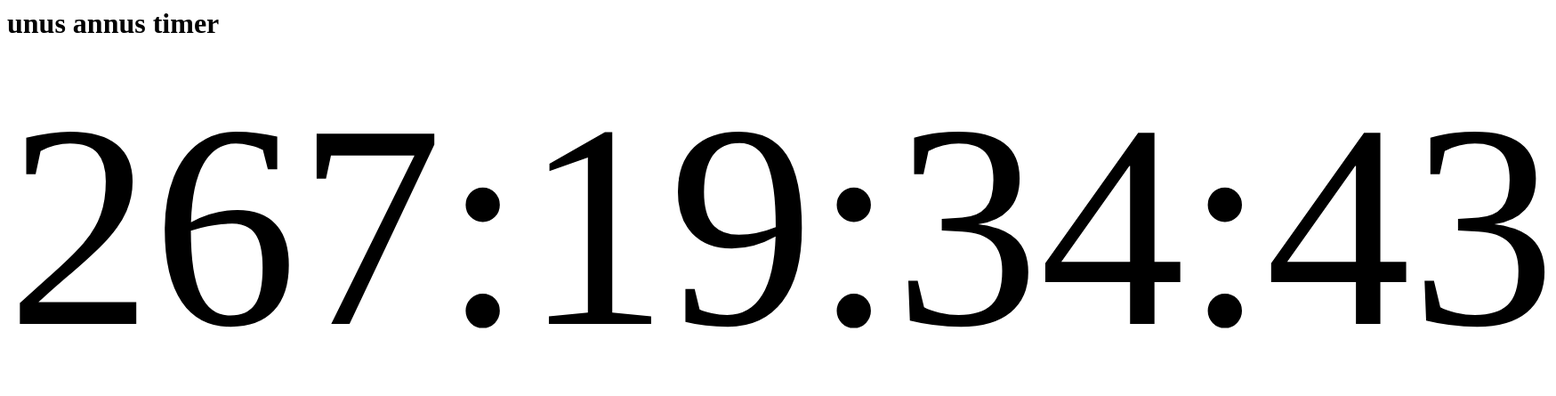
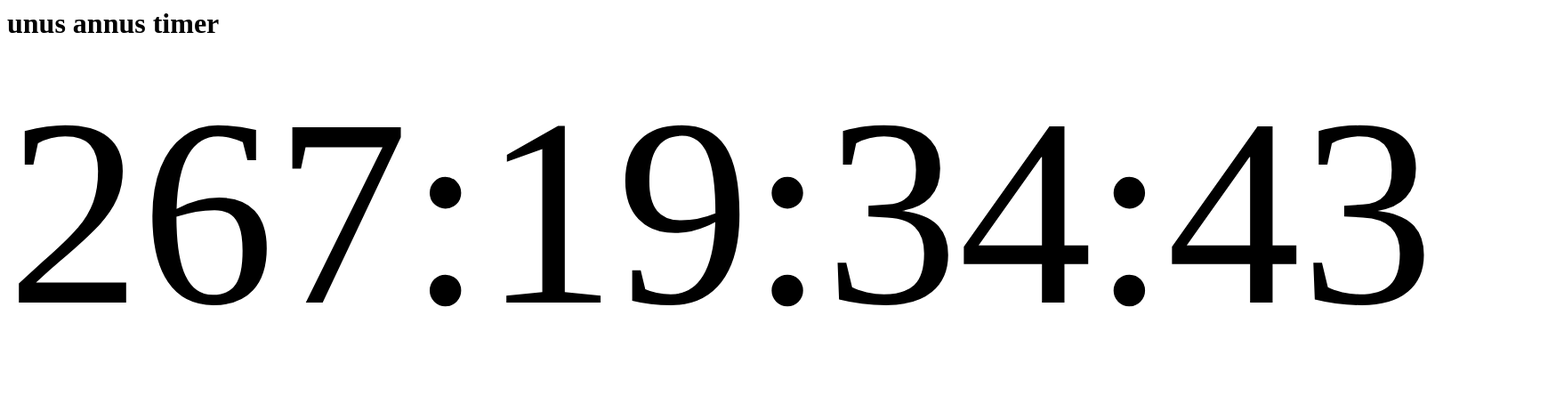
Before and after one commit to prokittycoder2019/unus-annus-timer, a plain HTML site: page index.html in a window 1280 px wide. Shown: the whole page at 89% size, 1749 px wide, since content can reach past the window. Drawn offline with Linux system fonts and the light colour scheme.

Commit message:
fix timer font

```diff
--- a/timer.css
+++ b/timer.css
@@ -1,3 +1,3 @@
 #timer {
-  font-size: 25.5vw;
+  font-size: 23.5vw;
 }
```
